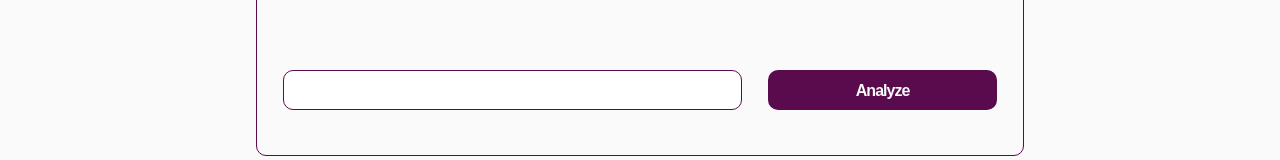
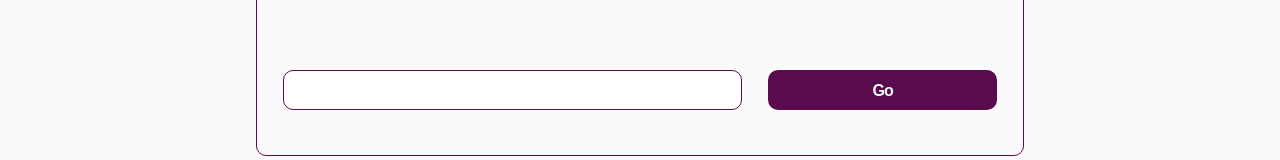
Before and after one commit to hugofolloni/wiki-analysis, a React (Create React App) app in the folder website/: page / in a window 1280 px wide. Shown: the part 364-524 px from the top of the page. Built offline with nearby package versions, Linux system fonts and the light colour scheme.

Commit message:
Adding proxy

```diff
--- a/website/src/pages/Analysis.tsx
+++ b/website/src/pages/Analysis.tsx
@@ -39,7 +39,7 @@ const Analysis: React.FC = () => {
 
         console.log(searchFor)
 
-        fetch('https://wiki-analysis.vercel.app/api', {
+        fetch('https://corsproxy.io/?https://wiki-analysis.vercel.app/api', {
             method: 'POST',
             headers: {
                 'Content-Type': 'application/json'
@@ -74,7 +74,7 @@ const Analysis: React.FC = () => {
             </div>
             <div className="inputs-field">
                 <input type="text" value={page} onChange={(e) => setPage(e.target.value)} onKeyDown={(e) => handleKeyDown(e)}/>
-                <button onClick={() => runVector()}>Analyze</button>
+                <button onClick={() => runVector()}>Go</button>
             </div>
             {showContainer && (
                 <div className="translucent">
```
